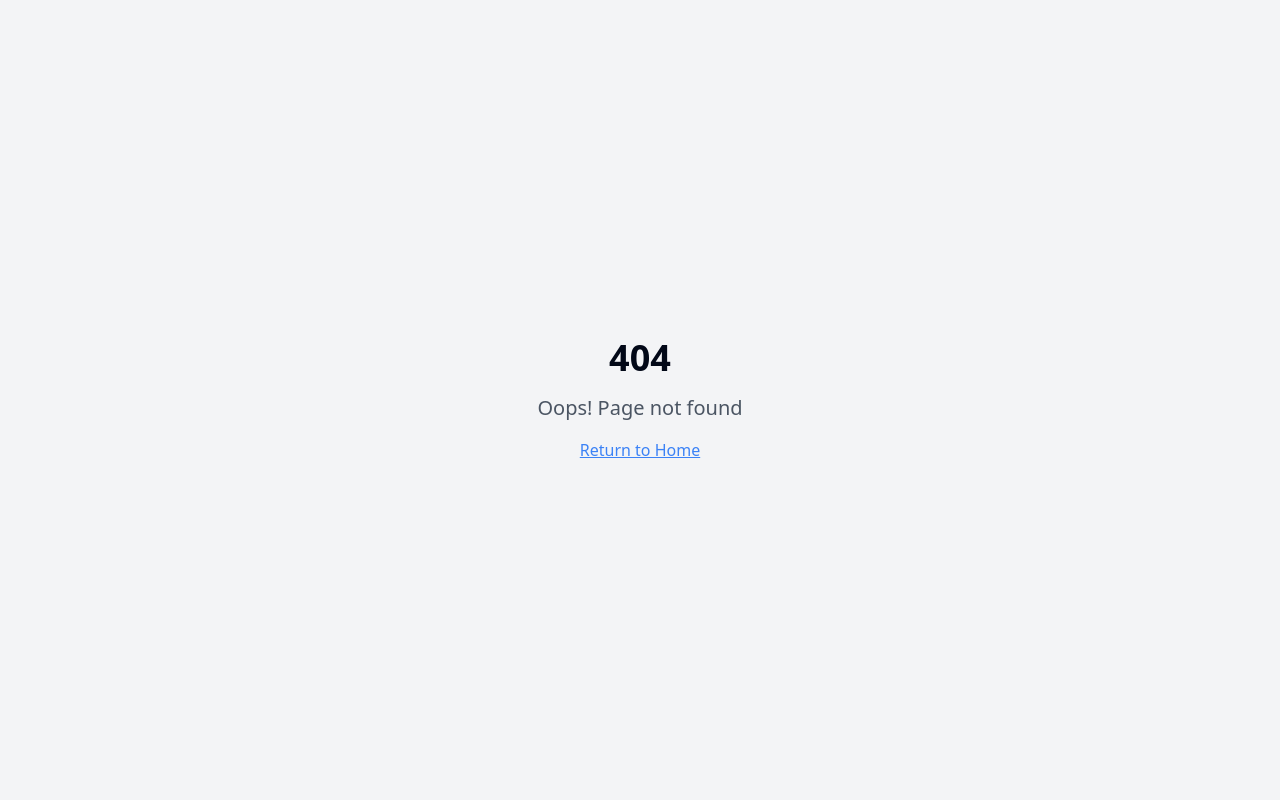
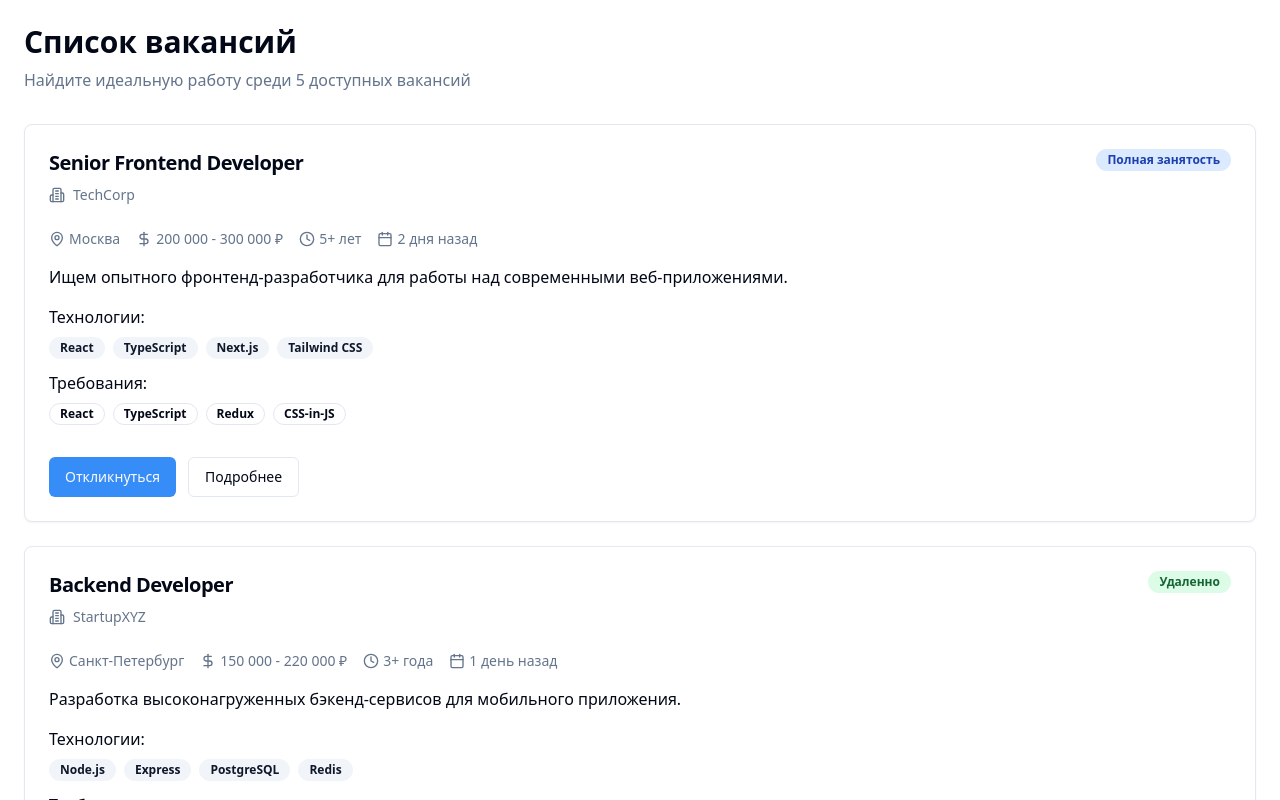
Before and after one commit to dmitryi698/job-finder, a React (Vite) app: page /jobs in a window 1280 px wide. Before the commit this address had no page. Shown: the top 800 px of the page. Built offline with nearby package versions, Linux system fonts and the light colour scheme.

Commit message:
Add job listings page
Create a new page for listing job vacancies.

```diff
--- a/src/App.tsx
+++ b/src/App.tsx
@@ -7,6 +7,7 @@ import { BrowserRouter, Routes, Route } from "react-router-dom";
 import Index from "./pages/Index";
 import Login from "./pages/Login";
 import Dashboard from "./pages/Dashboard";
+import Jobs from "./pages/Jobs";
 import SpecialistProfile from "./pages/SpecialistProfile";
 import NotFound from "./pages/NotFound";
 
@@ -23,6 +24,7 @@ const App = () => (
             <Route path="/" element={<Index />} />
             <Route path="/login" element={<Login />} />
             <Route path="/dashboard" element={<Dashboard />} />
+            <Route path="/jobs" element={<Jobs />} />
             <Route path="/specialist/:id" element={<SpecialistProfile />} />
             {/* ADD ALL CUSTOM ROUTES ABOVE THE CATCH-ALL "*" ROUTE */}
             <Route path="*" element={<NotFound />} />
--- a/src/components/AppSidebar.tsx
+++ b/src/components/AppSidebar.tsx
@@ -29,6 +29,7 @@ import {
   UserCog,
   Plus,
   Home,
+  Briefcase,
 } from 'lucide-react';
 
 const menuItems = [
@@ -41,6 +42,11 @@ const menuItems = [
     title: 'Дашборд',
     url: '/dashboard',
     icon: Users,
+  },
+  {
+    title: 'Вакансии',
+    url: '/jobs',
+    icon: Briefcase,
   },
 ];
 
--- /dev/null
+++ b/src/pages/Jobs.tsx
@@ -0,0 +1,191 @@
+import { Card, CardContent, CardDescription, CardHeader, CardTitle } from "@/components/ui/card";
+import { Badge } from "@/components/ui/badge";
+import { Button } from "@/components/ui/button";
+import { MapPin, Calendar, DollarSign, Building2, Clock } from "lucide-react";
+
+interface Job {
+  id: string;
+  title: string;
+  company: string;
+  location: string;
+  salary: string;
+  type: string;
+  experience: string;
+  postedDate: string;
+  description: string;
+  requirements: string[];
+  technologies: string[];
+}
+
+const mockJobs: Job[] = [
+  {
+    id: "1",
+    title: "Senior Frontend Developer",
+    company: "TechCorp",
+    location: "Москва",
+    salary: "200 000 - 300 000 ₽",
+    type: "Полная занятость",
+    experience: "5+ лет",
+    postedDate: "2 дня назад",
+    description: "Ищем опытного фронтенд-разработчика для работы над современными веб-приложениями.",
+    requirements: ["React", "TypeScript", "Redux", "CSS-in-JS"],
+    technologies: ["React", "TypeScript", "Next.js", "Tailwind CSS"]
+  },
+  {
+    id: "2",
+    title: "Backend Developer",
+    company: "StartupXYZ",
+    location: "Санкт-Петербург",
+    salary: "150 000 - 220 000 ₽",
+    type: "Удаленно",
+    experience: "3+ года",
+    postedDate: "1 день назад",
+    description: "Разработка высоконагруженных бэкенд-сервисов для мобильного приложения.",
+    requirements: ["Node.js", "PostgreSQL", "Docker", "AWS"],
+    technologies: ["Node.js", "Express", "PostgreSQL", "Redis"]
+  },
+  {
+    id: "3",
+    title: "DevOps Engineer",
+    company: "CloudTech",
+    location: "Екатеринбург",
+    salary: "180 000 - 250 000 ₽",
+    type: "Гибрид",
+    experience: "4+ года",
+    postedDate: "3 дня назад",
+    description: "Построение и поддержка CI/CD пайплайнов, работа с облачной инфраструктурой.",
+    requirements: ["Kubernetes", "Docker", "AWS", "Terraform"],
+    technologies: ["Kubernetes", "Docker", "AWS", "Jenkins"]
+  },
+  {
+    id: "4",
+    title: "Full Stack Developer",
+    company: "DigitalAgency",
+    location: "Новосибирск",
+    salary: "120 000 - 180 000 ₽",
+    type: "Полная занятость",
+    experience: "2+ года",
+    postedDate: "5 дней назад",
+    description: "Разработка веб-приложений полного цикла для клиентов агентства.",
+    requirements: ["React", "Node.js", "MongoDB", "Git"],
+    technologies: ["React", "Node.js", "MongoDB", "Express"]
+  },
+  {
+    id: "5",
+    title: "Mobile Developer",
+    company: "MobileFirst",
+    location: "Казань",
+    salary: "160 000 - 230 000 ₽",
+    type: "Удаленно",
+    experience: "3+ года",
+    postedDate: "1 неделя назад",
+    description: "Разработка кроссплатформенного мобильного приложения.",
+    requirements: ["React Native", "JavaScript", "Redux", "Firebase"],
+    technologies: ["React Native", "TypeScript", "Redux", "Firebase"]
+  }
+];
+
+const getTypeColor = (type: string) => {
+  switch (type) {
+    case "Удаленно":
+      return "bg-green-100 text-green-800 dark:bg-green-900 dark:text-green-100";
+    case "Гибрид":
+      return "bg-yellow-100 text-yellow-800 dark:bg-yellow-900 dark:text-yellow-100";
+    default:
+      return "bg-blue-100 text-blue-800 dark:bg-blue-900 dark:text-blue-100";
+  }
+};
+
+const Jobs = () => {
+  return (
+    <div className="min-h-screen bg-background">
+      <div className="container mx-auto p-6">
+        <div className="mb-8">
+          <h1 className="text-3xl font-bold text-foreground mb-2">Список вакансий</h1>
+          <p className="text-muted-foreground">
+            Найдите идеальную работу среди {mockJobs.length} доступных вакансий
+          </p>
+        </div>
+
+        <div className="grid gap-6">
+          {mockJobs.map((job) => (
+            <Card key={job.id} className="hover:shadow-lg transition-shadow">
+              <CardHeader>
+                <div className="flex flex-col md:flex-row md:items-start md:justify-between gap-4">
+                  <div className="space-y-2">
+                    <CardTitle className="text-xl">{job.title}</CardTitle>
+                    <CardDescription className="flex items-center gap-2">
+                      <Building2 className="h-4 w-4" />
+                      {job.company}
+                    </CardDescription>
+                  </div>
+                  <Badge className={getTypeColor(job.type)}>
+                    {job.type}
+                  </Badge>
+                </div>
+              </CardHeader>
+
+              <CardContent className="space-y-4">
+                <div className="flex flex-wrap gap-4 text-sm text-muted-foreground">
+                  <div className="flex items-center gap-1">
+                    <MapPin className="h-4 w-4" />
+                    {job.location}
+                  </div>
+                  <div className="flex items-center gap-1">
+                    <DollarSign className="h-4 w-4" />
+                    {job.salary}
+                  </div>
+                  <div className="flex items-center gap-1">
+                    <Clock className="h-4 w-4" />
+                    {job.experience}
+                  </div>
+                  <div className="flex items-center gap-1">
+                    <Calendar className="h-4 w-4" />
+                    {job.postedDate}
+                  </div>
+                </div>
+
+                <p className="text-foreground">{job.description}</p>
+
+                <div className="space-y-3">
+                  <div>
+                    <h4 className="font-medium mb-2">Технологии:</h4>
+                    <div className="flex flex-wrap gap-2">
+                      {job.technologies.map((tech) => (
+                        <Badge key={tech} variant="secondary">
+                          {tech}
+                        </Badge>
+                      ))}
+                    </div>
+                  </div>
+
+                  <div>
+                    <h4 className="font-medium mb-2">Требования:</h4>
+                    <div className="flex flex-wrap gap-2">
+                      {job.requirements.map((req) => (
+                        <Badge key={req} variant="outline">
+                          {req}
+                        </Badge>
+                      ))}
+                    </div>
+                  </div>
+                </div>
+
+                <div className="flex gap-3 pt-4">
+                  <Button className="flex-1 md:flex-none">
+                    Откликнуться
+                  </Button>
+                  <Button variant="outline" className="flex-1 md:flex-none">
+                    Подробнее
+                  </Button>
+                </div>
+              </CardContent>
+            </Card>
+          ))}
+        </div>
+      </div>
+    </div>
+  );
+};
+
+export default Jobs;
```
